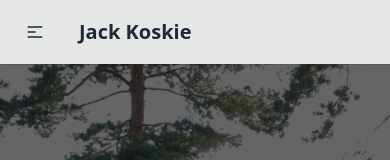
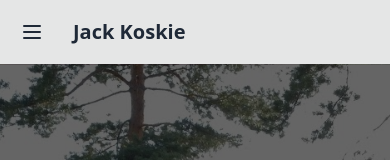
Before and after one commit to jackkoskie/koskiedotca, a SvelteKit app: page / in a window 390 px wide. Shown: the top 160 px of the page. Built offline with nearby package versions, Linux system fonts and the light colour scheme.

Commit message:
feat: move mobile nav to sidebar

```diff
--- a/src/routes/+layout.svelte
+++ b/src/routes/+layout.svelte
@@ -3,39 +3,30 @@
 	let { children } = $props();
 </script>
 
-<nav class="navbar bg-base-300">
-	<div class="navbar-start">
-		<div class="dropdown">
-			<div tabindex="0" role="button" class="btn btn-ghost lg:hidden">
+<div class="drawer">
+	<input id="nav-sidebar" type="checkbox" class="drawer-toggle" />
+	<div class="drawer-content flex flex-col">
+		<!-- Navbar -->
+		<div class="navbar w-full bg-base-300">
+			<div class="flex-none lg:hidden">
+				<label for="nav-sidebar" aria-label="open sidebar" class="btn btn-square btn-ghost">
 					<svg
 						xmlns="http://www.w3.org/2000/svg"
-					class="h-5 w-5"
 						fill="none"
 						viewBox="0 0 24 24"
-					stroke="currentColor"
+						class="inline-block h-6 w-6 stroke-current"
 					>
 						<path
 							stroke-linecap="round"
 							stroke-linejoin="round"
 							stroke-width="2"
-						d="M4 6h16M4 12h8m-8 6h16"
-					/>
+							d="M4 6h16M4 12h16M4 18h16"
+						></path>
 					</svg>
+				</label>
 			</div>
-			<ul
-				tabindex="0"
-				class="menu dropdown-content menu-md z-[1] mt-3 w-52 rounded-box bg-base-300 p-2 shadow"
-			>
-				<li><a href="/">Home</a></li>
-				<li><a href="https://github.com/jackkoskie">GitHub</a></li>
-				<li><a href="/utilities">Utilities</a></li>
-				<li><a href="/contact">Contact Me</a></li>
-			</ul>
-		</div>
-		<a class="btn btn-ghost text-xl">Jack Koskie</a>
-	</div>
-	<div class="navbar-center"></div>
-	<div class="navbar-end hidden lg:flex">
+			<a href="/" class="btn btn-ghost text-xl">Jack Koskie</a>
+			<div class="hidden lg:flex">
 				<ul class="menu menu-horizontal px-1">
 					<li><a href="/">Home</a></li>
 					<li><a href="https://github.com/jackkoskie">GitHub</a></li>
@@ -43,9 +34,11 @@
 					<li><a href="/contact">Contact Me</a></li>
 				</ul>
 			</div>
-</nav>
+		</div>
 
+		<main>
 			{@render children()}
+		</main>
 
 		<footer class="footer footer-center bg-base-300 p-4 text-base-content">
 			<aside>
@@ -55,3 +48,14 @@
 				</p>
 			</aside>
 		</footer>
+	</div>
+	<div class="drawer-side">
+		<label for="nav-sidebar" aria-label="close sidebar" class="drawer-overlay"></label>
+		<ul class="menu min-h-full w-80 bg-base-200 p-4">
+			<li><a href="/">Home</a></li>
+			<li><a href="https://github.com/jackkoskie">GitHub</a></li>
+			<li><a href="/utilities">Utilities</a></li>
+			<li><a href="/contact">Contact Me</a></li>
+		</ul>
+	</div>
+</div>
```
Lines whose indentation alone changed are shown as unchanged.
